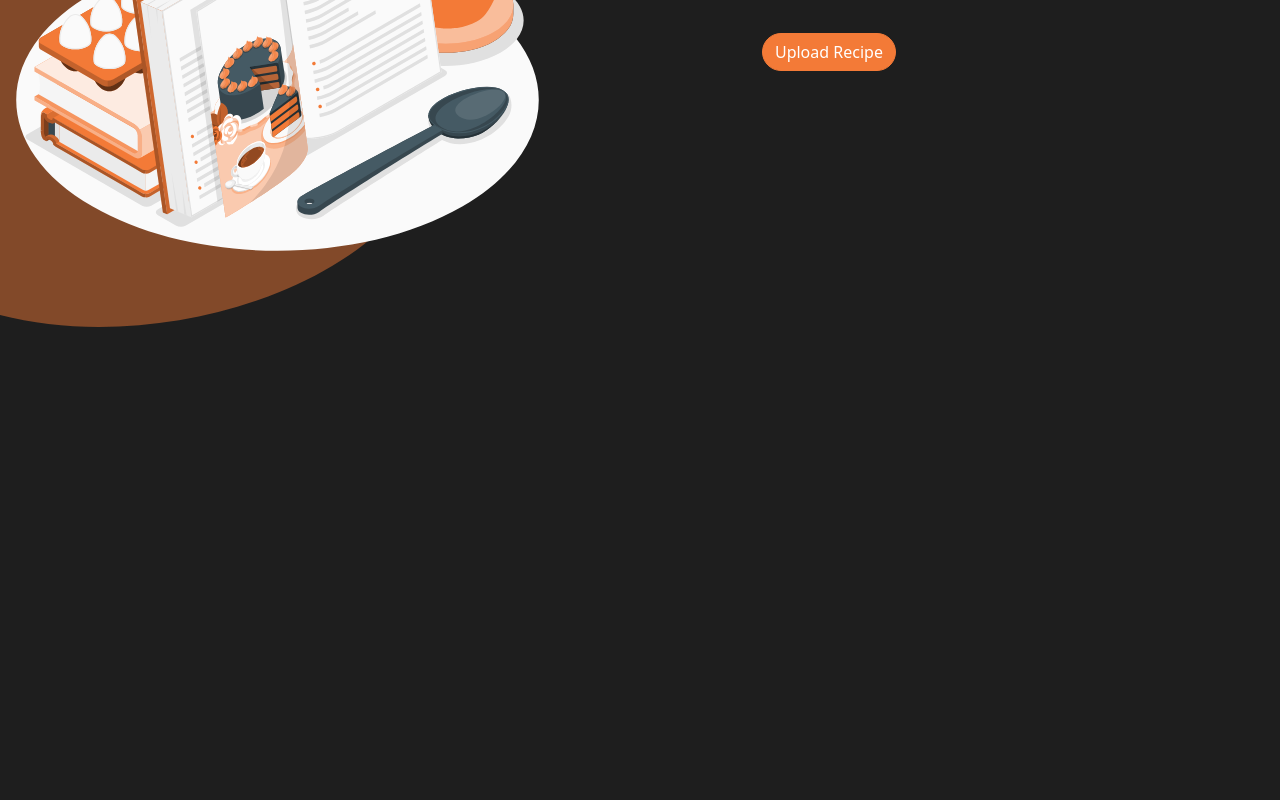
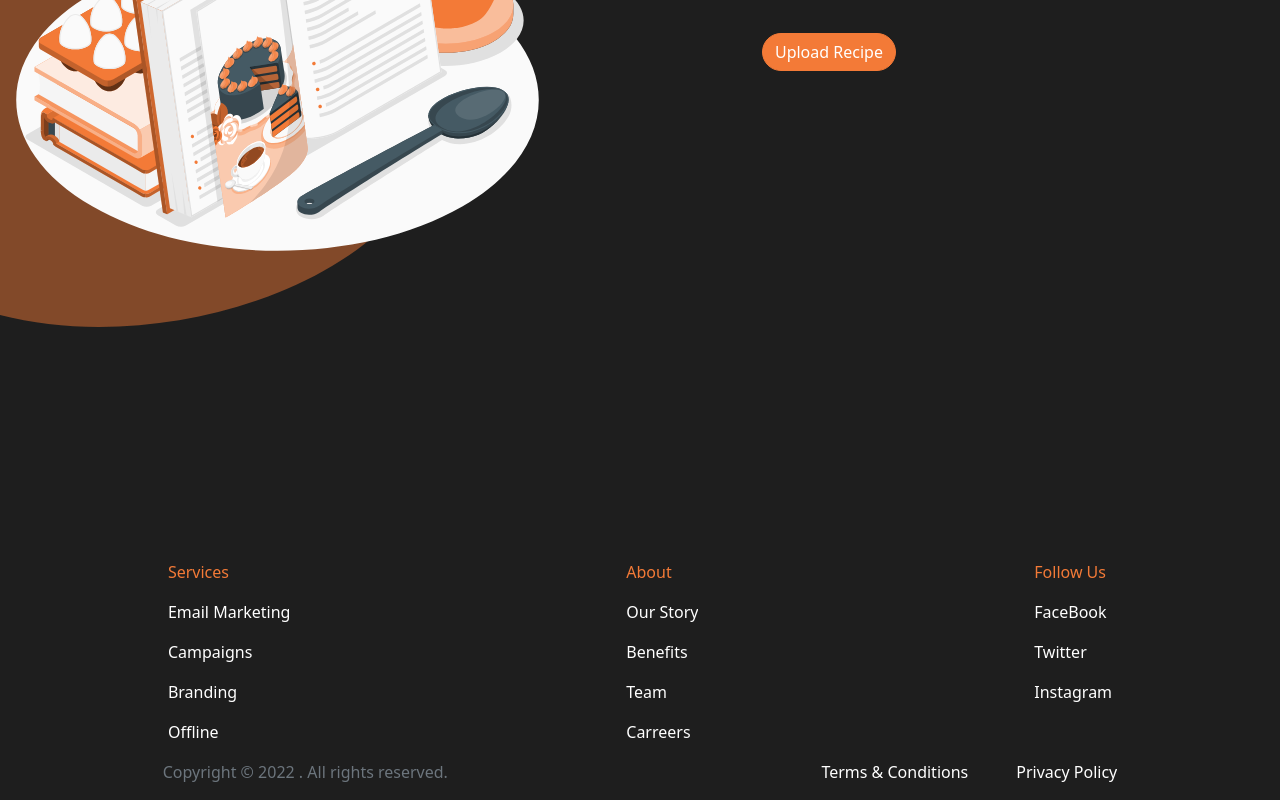
Before and after one commit to Jaffar-Hussein/klabu-Frontend, a React (Create React App) app: page / in a window 1280 px wide. Shown: the part 1487-2287 px from the top of the page. Before the commit the page ends 2047 px from the top, so only its background shows below. Built offline with nearby package versions, Linux system fonts and the light colour scheme; no server answers.

Commit message:
st:footer -added footer section

```diff
--- a/src/components/Footer.js
+++ b/src/components/Footer.js
@@ -0,0 +1,41 @@
+function Footer() {
+    return (
+        <>
+            <div className="d-flex justify-content-around">
+                <div>
+                    <p className="text-footer">Services</p>
+                    <p>Email Marketing</p>
+                    <p>Campaigns</p>
+                    <p>Branding</p>
+                    <p>Offline</p>
+                </div>
+                <div>
+                    <p className="text-footer">About</p>
+                    <p>Our Story</p>
+                    <p>Benefits</p>
+                    <p>Team</p>
+                    <p>Carreers</p>
+
+                </div>
+                <div>
+                    <p className="text-footer">Follow Us</p>
+                    <p>FaceBook</p>
+                    <p>Twitter</p>
+                    <p>Instagram</p>
+                </div>
+
+            </div>
+            <div className="d-flex justify-content-around">
+                <div>
+                    <p className="text-muted">Copyright © 2022 . All rights reserved.</p>
+                </div>
+                <div className="d-flex">
+                    <p className="mx-5">Terms & Conditions</p>
+                    <p>Privacy Policy</p>
+                </div>
+            </div>
+        </>
+
+    )
+}
+export default Footer;
--- a/src/components/Home.js
+++ b/src/components/Home.js
@@ -1,6 +1,7 @@
 import React, { useEffect, useState } from "react";
 import NavBar from "./navbar";
 import Hero from "./HeroSection"
+import Footer from "./Footer";
 import Popular from "./popular";
 import Cards from "./Cards";
 import CallAction from "./CallAction";
@@ -33,6 +34,7 @@ function Home() {
         <Category recipes={recipes} categories={categories}/>
         {/* <Cards recipes={recipes} cat={categories} /> */}
         {<CallAction/>}
+        <Footer/>
       </div>
 
       <img src={Vector} className="bgGradient img-fluid"
--- a/src/css/main.css
+++ b/src/css/main.css
@@ -12,6 +12,10 @@
     padding-left:30px;
     padding-right:30px;
   }
+ .text-footer{
+  color: #F37A37;
+ }
+
 
   .top_page{
     position: relative;
```
